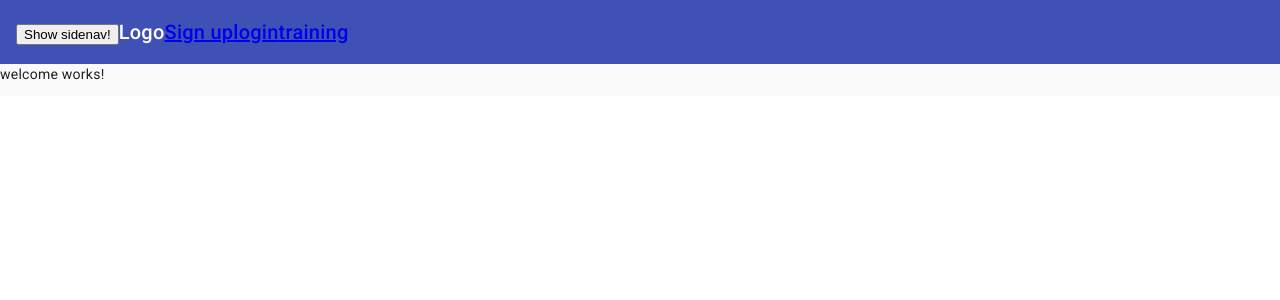
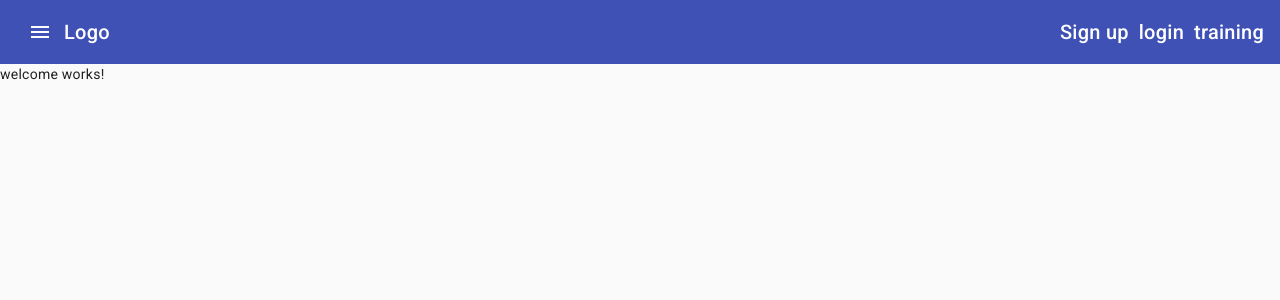
Before and after one commit to drgamss/angular_firebase, an Angular app: page / in a window 1280 px wide. Shown: the top 300 px of the page. Built offline with nearby package versions, Linux system fonts and the light colour scheme.

Commit message:
lesson 41

```diff
--- a/src/app/app.component.css
+++ b/src/app/app.component.css
@@ -0,0 +1,18 @@
+mat-sidenav-container, mat-sidenav-content, mat-sidenav {
+    height: 100%;
+}
+mat-sidenav {
+    width: 250px;
+}
+a {
+    text-decoration: none;
+    color: white;
+}
+a:hover, a:active {
+    color: lightgrey;
+}
+.navigation-items {
+    list-style: none;
+    margin: 0;
+    padding: 0;
+}
--- a/src/app/app.component.html
+++ b/src/app/app.component.html
@@ -3,12 +3,18 @@
 
   <mat-sidenav-content>
     <mat-toolbar color="primary">
-      <div><button (click)="sidenav.toggle()">Show sidenav!</button></div>
-      <div>Logo</div>
       <div>
-        <a routerLink="/signup">Sign up</a>
-        <a routerLink="/login">login</a>
-        <a routerLink="/training">training</a>
+        <button mat-icon-button (click)="sidenav.toggle()">
+          <mat-icon>menu</mat-icon>
+        </button>
+      </div>
+      <div><a routerLink="/">Logo</a></div>
+      <div fxFlex fxLayout fxLayoutAlign="flex-end">
+        <ul fxLayout fxLayoutGap="10px" class="navigation-items">
+          <li><a routerLink="/signup">Sign up</a></li>
+          <li><a routerLink="/login">login</a></li>
+          <li><a routerLink="/training">training</a></li>
+        </ul>
       </div>
     </mat-toolbar>
     <main>
```
